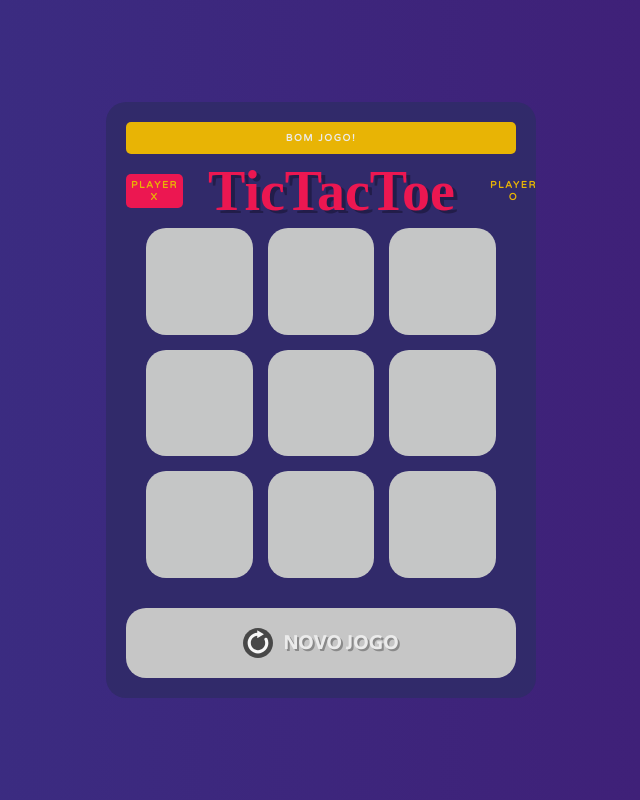
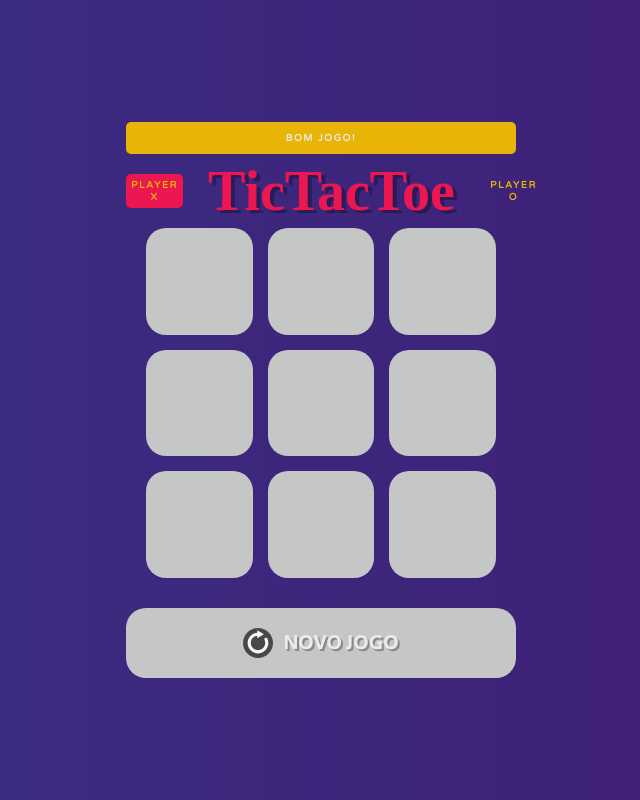
Before and after one commit to laripeanuts/react-ts-tic-tac-toe, a React (Create React App) app: page / in a window 1280 px wide. Shown: the whole page, without its empty margins (319-959 px from the left). Built offline with nearby package versions, Linux system fonts and the light colour scheme; a web font is replaced by a local one.

Commit message:
update position on screen

```diff
--- a/src/Pages/App/App.css
+++ b/src/Pages/App/App.css
@@ -33,7 +33,6 @@ body {
 .main {
   max-width: 390px;
   padding: 20px;
-  background: var(--purpleDark);
   display: flex;
   flex-direction: column;
   justify-content: center;
```
